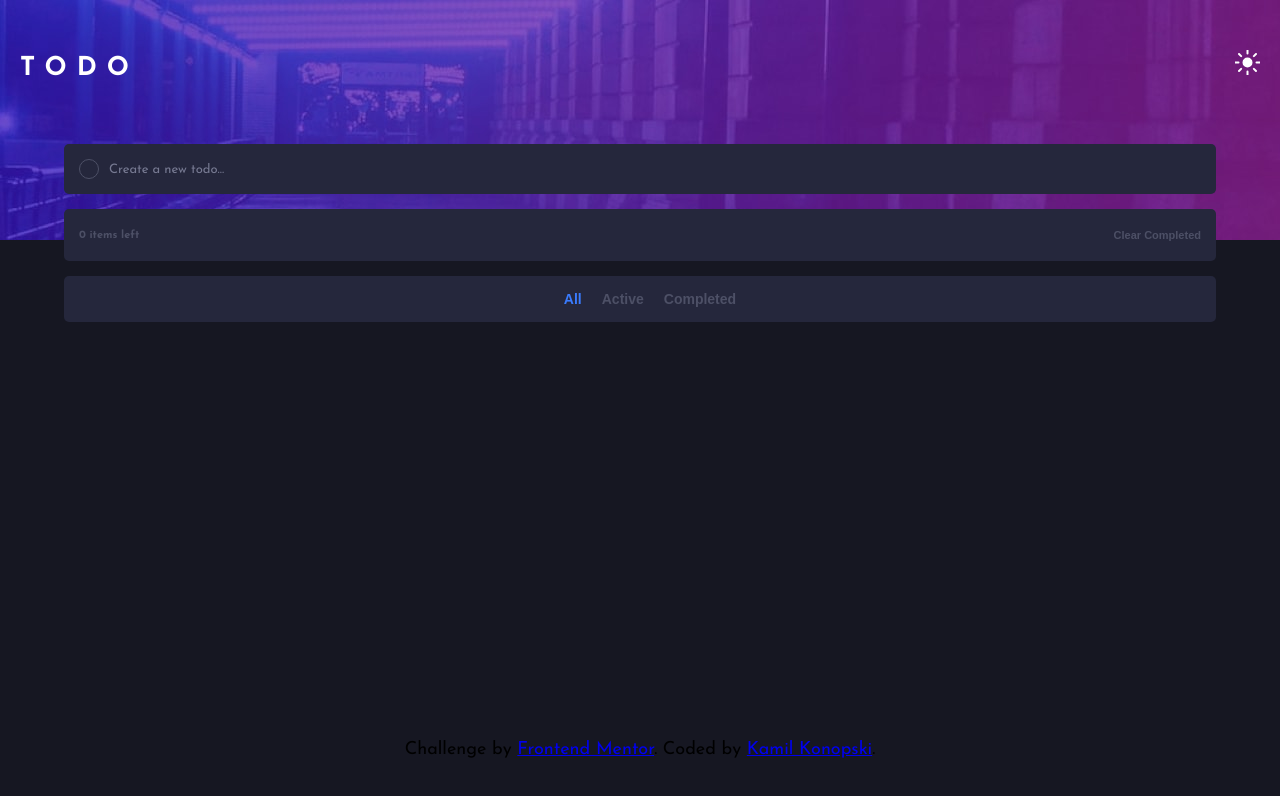
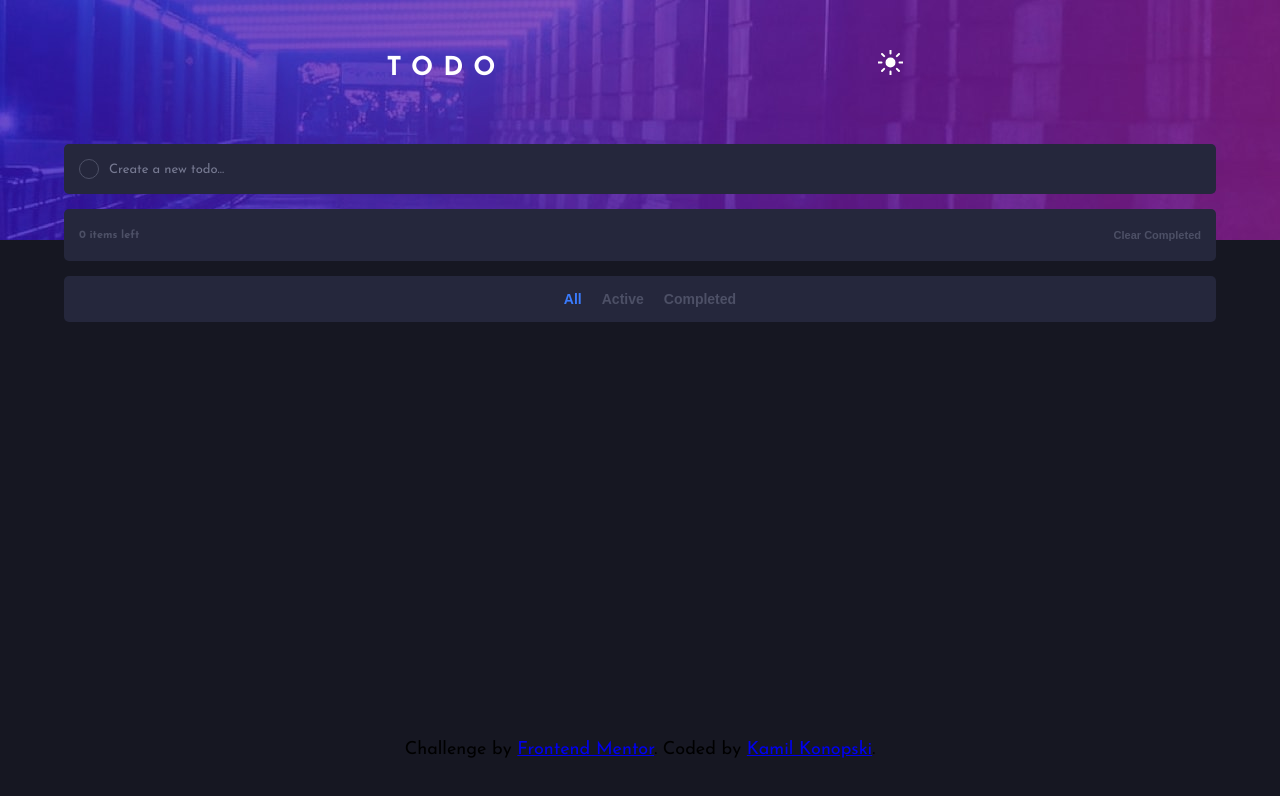
Before and after one commit to KamilKonopski/todo-app-main, a plain HTML site: page index.html in a window 1280 px wide. Drawn offline with nearby package versions, Linux system fonts and the light colour scheme; files that its build step writes are made by us from their sources.

Commit message:
header desktop styles

```diff
--- a/scss/_header.scss
+++ b/scss/_header.scss
@@ -6,6 +6,11 @@
 	justify-content: space-between;
 	padding-top: 50px;
 	width: 100%;
+
+	@media screen and (min-width: 1024px) {
+		align-items: stretch;
+		justify-content: space-around;
+	}
 
 	&.dark {
 		background: url("../images/bg-mobile-dark.jpg") no-repeat;
@@ -30,6 +35,11 @@
 		letter-spacing: 10px;
 		margin-left: 20px;
 		text-transform: uppercase;
+
+		@media screen and (min-width: 1024px) {
+			padding-top: 5px;
+			margin-left: 200px;
+		}
 	}
 
 	& button {
@@ -38,6 +48,10 @@
 		height: 25px;
 		margin-right: 20px;
 		width: 25px;
+
+		@media screen and (min-width: 1024px) {
+			margin-right: 190px;
+		}
 	}
 
 	& button.dark {
```
